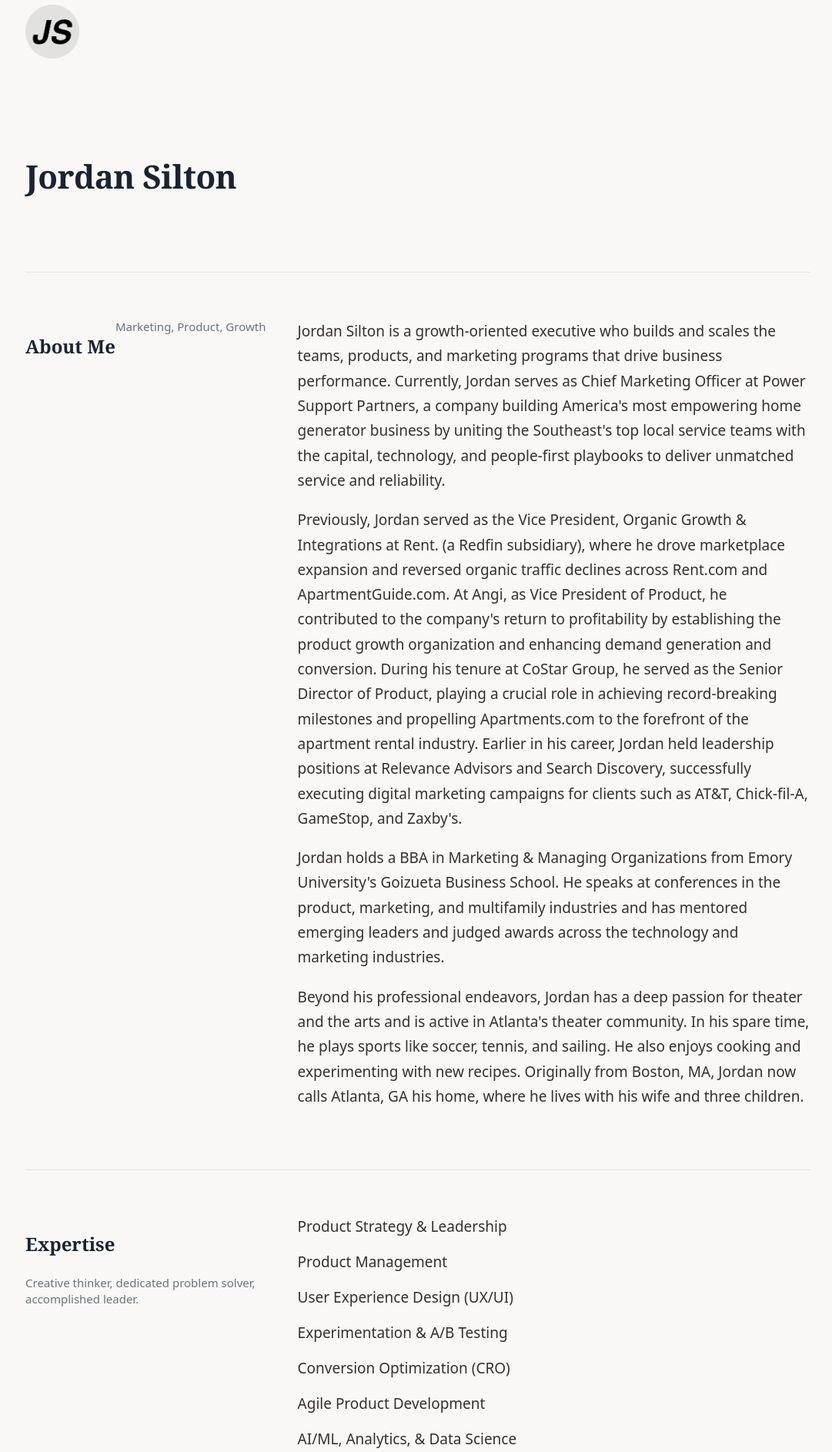
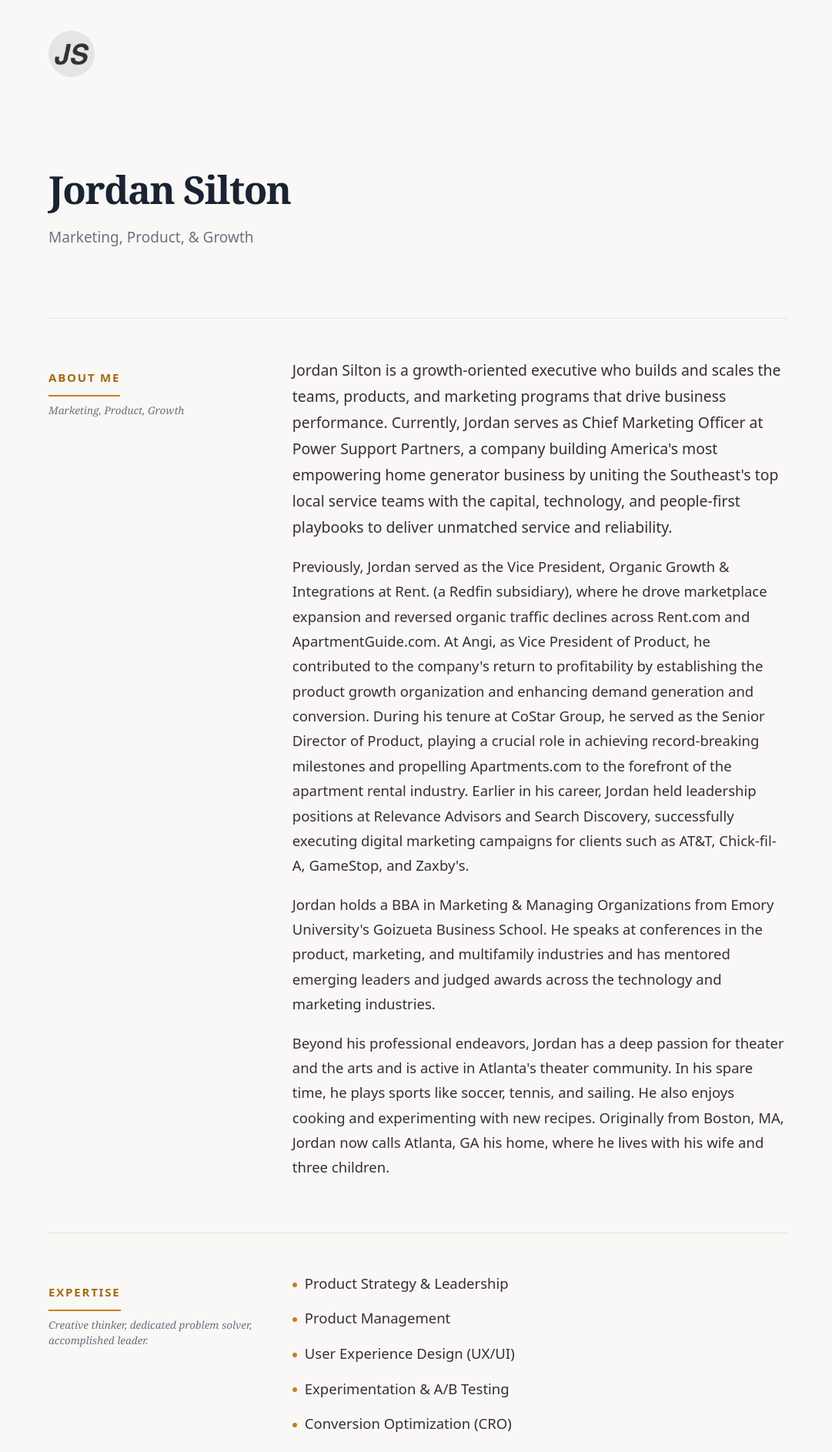
Before and after one commit to jsilton/jsilton.github.io, a Jekyll site: the page built from index.html, in a window 1280 px wide. Shown: the top 1886 px of the page at 77% size, without its empty margins (97-1178 px from the left). Built offline with Jekyll 4.4.1, drawn with Linux system fonts in a browser that asks for light colours.

Commit message:
Refresh site design with modern typography, colors, and layout
Replace dated Skeleton CSS aesthetic with warm executive-presence design:
system serif headings (Charter), system sans body, navy/amber color
palette, softer dividers, flexbox grid, and improved responsive breakpoints.
Zero external dependencies.

Co-Authored-By: Claude Opus 4.6 <noreply@anthropic.com>

```diff
--- a/_includes/contact.html
+++ b/_includes/contact.html
@@ -1,5 +1,7 @@
 <hr>
 
-<div class="row contact">
-    <p>To get in touch, connect on <a href="https://www.linkedin.com/in/jsilton/">LinkedIn</a>, send a message on <a href="https://twitter.com/jsilton">Twitter</a>, or write to <a href="mailto:jordan@jordansilton.com">jordan@jordansilton.com</a>.</p>
+<div class="row">
+    <div class="contact">
+        <p>To get in touch, connect on <a href="https://www.linkedin.com/in/jsilton/">LinkedIn</a>, send a message on <a href="https://twitter.com/jsilton">Twitter</a>, or write to <a href="mailto:jordan@jordansilton.com">jordan@jordansilton.com</a>.</p>
+    </div>
 </div>
--- a/css/main.scss
+++ b/css/main.scss
@@ -2,28 +2,14 @@
 ---
 
 /* normalize.css v8.0.1 | MIT License | github.com/necolas/normalize.css */
-
-/* Document
-   ========================================================================== */
 
 html {
   line-height: 1.15;
   -webkit-text-size-adjust: 100%;
 }
 
-/* Sections
-   ========================================================================== */
-
-body {
-  margin: 0;
-}
-
-main {
-  display: block;
-}
-
-/* Grouping content
-   ========================================================================== */
+body { margin: 0; }
+main { display: block; }
 
 hr {
   box-sizing: content-box;
@@ -36,12 +22,7 @@ pre {
   font-size: 1em;
 }
 
-/* Text-level semantics
-   ========================================================================== */
-
-a {
-  background-color: transparent;
-}
+a { background-color: transparent; }
 
 abbr[title] {
   border-bottom: none;
@@ -49,44 +30,26 @@ abbr[title] {
   text-decoration: underline dotted;
 }
 
-b,
-strong {
-  font-weight: bolder;
-}
+b, strong { font-weight: bolder; }
 
-code,
-kbd,
-samp {
+code, kbd, samp {
   font-family: monospace, monospace;
   font-size: 1em;
 }
 
-small {
-  font-size: 80%;
-}
+small { font-size: 80%; }
 
-sub,
-sup {
+sub, sup {
   font-size: 75%;
   line-height: 0;
   position: relative;
   vertical-align: baseline;
 }
 
-sub {
-  bottom: -0.25em;
-}
+sub { bottom: -0.25em; }
+sup { top: -0.5em; }
 
-sup {
-  top: -0.5em;
-}
-
-/* Embedded content
-   ========================================================================== */
-
-img {
-  border-style: none;
-}
+img { border-style: none; }
 
 .video-container {
   position: relative;
@@ -107,36 +70,20 @@ img {
   height: 100%;
 }
 
-/* Forms
-   ========================================================================== */
-
-button,
-input,
-optgroup,
-select,
-textarea {
+button, input, optgroup, select, textarea {
   font-family: inherit;
   font-size: 100%;
   line-height: 1.15;
   margin: 0;
 }
 
-button,
-input {
-  overflow: visible;
-}
-
-button,
-select {
-  text-transform: none;
-}
+button, input { overflow: visible; }
+button, select { text-transform: none; }
 
 button,
 [type="button"],
 [type="reset"],
-[type="submit"] {
-  -webkit-appearance: button;
-}
+[type="submit"] { -webkit-appearance: button; }
 
 button::-moz-focus-inner,
 [type="button"]::-moz-focus-inner,
@@ -153,9 +100,7 @@ button:-moz-focusring,
   outline: 1px dotted ButtonText;
 }
 
-fieldset {
-  padding: 0.35em 0.75em 0.625em;
-}
+fieldset { padding: 0.35em 0.75em 0.625em; }
 
 legend {
   box-sizing: border-box;
@@ -166,13 +111,8 @@ legend {
   white-space: normal;
 }
 
-progress {
-  vertical-align: baseline;
-}
-
-textarea {
-  overflow: auto;
-}
+progress { vertical-align: baseline; }
+textarea { overflow: auto; }
 
 [type="checkbox"],
 [type="radio"] {
@@ -181,56 +121,53 @@ textarea {
 }
 
 [type="number"]::-webkit-inner-spin-button,
-[type="number"]::-webkit-outer-spin-button {
-  height: auto;
-}
+[type="number"]::-webkit-outer-spin-button { height: auto; }
 
 [type="search"] {
   -webkit-appearance: textfield;
   outline-offset: -2px;
 }
 
-[type="search"]::-webkit-search-decoration {
-  -webkit-appearance: none;
-}
+[type="search"]::-webkit-search-decoration { -webkit-appearance: none; }
 
 ::-webkit-file-upload-button {
   -webkit-appearance: button;
   font: inherit;
 }
 
-/* Interactive
-   ========================================================================== */
+details { display: block; }
+summary { display: list-item; }
+template { display: none; }
+[hidden] { display: none; }
 
-details {
-  display: block;
-}
 
-summary {
-  display: list-item;
-}
+/* =========================================================================
+   Jordan Silton | jordansilton.com
+   ========================================================================= */
 
-/* Misc
-   ========================================================================== */
+/* Variables */
 
-template {
-  display: none;
-}
+$color-bg: #f9f8f6;
+$color-text: #363030;
+$color-heading: #1a2332;
+$color-secondary: #6b7280;
+$color-accent: #c47f17;
+$color-accent-dark: #a36a12;
+$color-accent-light: rgba(196, 127, 23, 0.12);
+$color-divider: #e5e2dd;
+$color-footer: #8b8680;
 
-[hidden] {
-  display: none;
-}
+$font-serif: Charter, 'Bitstream Charter', 'Sitka Text', Cambria, serif;
+$font-sans: system-ui, -apple-system, 'Segoe UI', Roboto, 'Helvetica Neue', Arial, sans-serif;
 
-/* main.scss | Jordan Silton | https://jordansilton.com */
-
-/* Grid — Flexbox */
+/* Grid */
 
 .container {
   position: relative;
   width: 100%;
-  max-width: 1020px;
+  max-width: 960px;
   margin: 0 auto;
-  padding: 0 24px;
+  padding: 0 28px;
   box-sizing: border-box;
 }
 
@@ -248,188 +185,241 @@ template {
 
 @media (min-width: 400px) {
   .container {
-    width: 85%;
+    width: 88%;
     padding: 0;
   }
 }
 
 @media (min-width: 768px) {
   .container {
-    width: 80%;
+    width: 82%;
   }
   .column,
   .columns {
-    margin-left: 4%;
+    margin-left: 5%;
   }
   .column:first-child,
   .columns:first-child {
     margin-left: 0;
   }
-  .one.column,
-  .one.columns                    { width: 4.66666666667%; }
-  .two.columns                    { width: 13.3333333333%; }
-  .three.columns                  { width: 22%;            }
-  .four.columns                   { width: 30.6666666667%; }
-  .five.columns                   { width: 39.3333333333%; }
-  .six.columns                    { width: 48%;            }
-  .seven.columns                  { width: 56.6666666667%; }
-  .eight.columns                  { width: 65.3333333333%; }
-  .nine.columns                   { width: 74.0%;          }
-  .ten.columns                    { width: 82.6666666667%; }
-  .eleven.columns                 { width: 91.3333333333%; }
-  .twelve.columns                 { width: 100%; margin-left: 0; }
+  .four.columns   { width: 28%; }
+  .eight.columns  { width: 67%; }
+  .twelve.columns { width: 100%; margin-left: 0; }
 
-  .one-third.column               { width: 30.6666666667%; }
-  .two-thirds.column              { width: 65.3333333333%; }
-
-  .one-half.column                { width: 48%; }
+  .one-third.column  { width: 30%; }
+  .two-thirds.column { width: 65%; }
+  .one-half.column   { width: 47.5%; }
 }
 
-/* Base Styles */
+/* Base */
 
 html {
   font-size: 62.5%;
 }
 
 body {
-  font-size: 1.9em;
-  line-height: 1.7;
+  font-size: 1.85em;
+  line-height: 1.75;
   font-weight: 300;
-  font-family: system-ui, -apple-system, 'Segoe UI', Roboto, 'Helvetica Neue', Arial, sans-serif;
-  background-color: #f9f8f6;
-  color: #363030;
+  font-family: $font-sans;
+  background-color: $color-bg;
+  color: $color-text;
+  -webkit-font-smoothing: antialiased;
+  -moz-osx-font-smoothing: grayscale;
 }
 
 p {
   margin-top: 0;
-}
-
-.logo {
-  img {
-    width: 70px;
-    height: 70px;
-    margin-top: 8%;
-  }
-  a {
-    border: none;
-  }
-  a:hover {
-    border: none;
-  }
+  margin-bottom: 1.8rem;
 }
 
 img {
   max-width: 100%;
 }
 
-.subhead {
-  font-size: 1.5rem;
-  font-weight: 400;
-  line-height: 1.4;
-  color: #6b7280;
-  margin-bottom: 5rem;
-  margin-left: 0;
-}
+/* Logo */
 
-.footer {
-  margin-top: 5rem;
-  margin-bottom: 3rem;
-  padding-top: 5px;
-  font-size: 1.3rem;
-  color: #8b8680;
+.logo {
+  padding-top: 4rem;
+  padding-bottom: 1rem;
+  img {
+    width: 60px;
+    height: 60px;
+    opacity: 0.8;
+    transition: opacity 0.3s ease;
+  }
   a {
-    color: #8b8680;
-    border: 0;
-    &:hover {
-      color: #6b7280;
-      border: 0;
+    border: none;
+    display: inline-block;
+  }
+  a:hover {
+    border: none;
+    img {
+      opacity: 1;
     }
   }
 }
 
-#tooltip {
-  position: absolute;
-  background: #fff;
-  color: #363030;
-  padding: 1.5rem 2rem;
-  opacity: .9;
-  font-size: 1.3rem;
-  font-weight: 400;
+/* Hero / Headline */
+
+.headline {
+  margin-bottom: 0;
 }
 
-.contact {
-  p {
-    font-weight: 400;
-    font-size: 2.4rem;
-    font-family: Charter, 'Bitstream Charter', 'Sitka Text', Cambria, serif;
-    letter-spacing: -.05rem;
-    line-height: 1.4;
-    color: #1a2332;
+h1 {
+  margin-top: 8rem;
+  margin-bottom: 1.5rem;
+  font-weight: 600;
+  font-family: $font-serif;
+  color: $color-heading;
+  letter-spacing: -.03em;
+  font-size: 3.6rem;
+  line-height: 1.15;
+}
+
+.tagline {
+  font-family: $font-sans;
+  font-size: 1.7rem;
+  font-weight: 300;
+  color: $color-secondary;
+  line-height: 1.5;
+  margin-bottom: 0;
+  padding-bottom: 4rem;
+}
+
+@media (min-width: 768px) {
+  h1 {
+    font-size: 5rem;
+    line-height: 1.1;
+    margin-top: 10rem;
+    margin-bottom: 2rem;
+  }
+  .tagline {
+    font-size: 1.9rem;
+    max-width: 70%;
   }
 }
 
-/* Typography */
+/* Section Headers */
 
-h1 {
-  margin-top: 12rem;
-  margin-bottom: 4rem;
+h2 {
+  font-size: 1.5rem;
   font-weight: 600;
-  font-family: Charter, 'Bitstream Charter', 'Sitka Text', Cambria, serif;
-  color: #1a2332;
-  letter-spacing: -.05rem;
-  font-size: 3.2rem;
-  line-height: 1.2;
+  font-family: $font-sans;
+  color: $color-accent-dark;
+  text-transform: uppercase;
+  letter-spacing: 0.12em;
+  line-height: 1.3;
+  margin-bottom: 0.8rem;
+  padding-bottom: 1.2rem;
+  border-bottom: 2px solid $color-accent;
+  display: inline-block;
+  a {
+    color: $color-accent-dark;
+    border-bottom: none;
+    &:hover {
+      color: $color-accent;
+      border-bottom: none;
+    }
+  }
 }
 
-h2, h3, h4, h5, h6 {
-  margin-bottom: 2.5rem;
+h3, h4, h5, h6 {
   font-weight: 600;
-  font-family: Charter, 'Bitstream Charter', 'Sitka Text', Cambria, serif;
-  color: #1a2332;
+  font-family: $font-serif;
+  color: $color-heading;
   letter-spacing: 0;
   line-height: 1.3;
+  margin-bottom: 2rem;
 }
 
-h2 { font-size: 2.4rem; }
-h3 { font-size: 2.2rem; }
+h3 { font-size: 2.4rem; }
 h4 { font-size: 2.0rem; }
 h5 { font-size: 1.8rem; }
 h6 { font-size: 1.6rem; }
 
-/* Larger than tablet */
-@media (min-width: 768px) {
-  h1 { font-size: 4.2rem; line-height: 1.15; }
+/* Subheads */
+
+.subhead {
+  font-size: 1.35rem;
+  font-weight: 400;
+  font-family: $font-serif;
+  font-style: italic;
+  line-height: 1.5;
+  color: $color-secondary;
+  margin-bottom: 4rem;
+  margin-left: 0;
+  p {
+    margin-bottom: 0;
+  }
+}
+
+/* Section rows */
+
+.row {
+  .four.columns {
+    padding-top: 0.5rem;
+  }
 }
 
 /* Links */
 
 a {
-  color: #1a2332;
+  color: $color-heading;
   text-decoration: none;
-  border-bottom: 1px solid #e5e2dd;
-  transition: border-color 0.3s ease;
+  border-bottom: 1px solid rgba(196, 127, 23, 0.3);
+  transition: border-color 0.3s ease, color 0.3s ease;
 }
 a:hover {
-  color: #1a2332;
-  border-bottom: 1px solid #c47f17;
+  color: $color-accent-dark;
+  border-bottom-color: $color-accent;
 }
 
 /* Lists */
 
 ul {
   list-style: none;
-  line-height: 2.6rem;
   margin-top: 0;
   margin-bottom: 0;
   padding-left: 0;
 }
+
 ol {
   list-style: decimal inside;
   padding-left: 0;
   margin-top: 0;
 }
+
 li {
-  margin-bottom: 2rem;
+  margin-bottom: 1.6rem;
+  padding-left: 1.6rem;
+  position: relative;
+  line-height: 1.6;
+  &::before {
+    content: "";
+    position: absolute;
+    left: 0;
+    top: 0.75em;
+    width: 6px;
+    height: 6px;
+    border-radius: 50%;
+    background-color: $color-accent;
+  }
+}
+
+/* Posts list — serif links, no bullets */
+ul.posts {
+  li {
+    padding-left: 0;
+    margin-bottom: 1.4rem;
+    &::before {
+      display: none;
+    }
+    a {
+      font-family: $font-serif;
+      font-size: 1.05em;
+    }
+  }
 }
 
 ul ul,
@@ -440,29 +430,95 @@ ol ul {
   font-size: 90%;
 }
 
-/* Rules */
+/* Dividers */
 
 hr {
-  margin-top: 6rem;
-  margin-bottom: 6rem;
-  border-width: 0;
-  border-top: 1px solid #e5e2dd;
+  margin-top: 5rem;
+  margin-bottom: 5rem;
+  border: 0;
+  border-top: 1px solid $color-divider;
   width: 100%;
-  text-align: left;
-  margin-left: 0;
 }
 
 hr.f {
-  margin-top: 3rem;
-  margin-bottom: 3rem;
-  border-width: 0;
-  border-top: 1px solid #e5e2dd;
+  margin-top: 2.5rem;
+  margin-bottom: 2.5rem;
+  border: 0;
+  border-top: 1px solid $color-divider;
   width: 100%;
-  text-align: left;
-  margin-left: 0;
 }
 
-/* Self Clearing Goodness */
+/* Contact Section */
+
+.contact {
+  background-color: #fff;
+  border: 1px solid $color-divider;
+  border-radius: 6px;
+  padding: 3.5rem 4rem;
+  margin-top: 1rem;
+  p {
+    font-weight: 400;
+    font-size: 2rem;
+    font-family: $font-serif;
+    letter-spacing: -.02em;
+    line-height: 1.5;
+    color: $color-heading;
+    margin-bottom: 0;
+    a {
+      border-bottom-width: 2px;
+    }
+  }
+}
+
+@media (max-width: 767px) {
+  .contact {
+    padding: 2.5rem 2.5rem;
+  }
+}
+
+/* Footer */
+
+.footer {
+  margin-top: 4rem;
+  margin-bottom: 3rem;
+  padding-top: 5px;
+  font-size: 1.2rem;
+  color: $color-footer;
+  text-align: center;
+  a {
+    color: $color-footer;
+    border: 0;
+    &:hover {
+      color: $color-secondary;
+      border: 0;
+    }
+  }
+}
+
+/* Tooltip */
+
+#tooltip {
+  position: absolute;
+  background: #fff;
+  color: $color-text;
+  padding: 1.5rem 2rem;
+  opacity: .9;
+  font-size: 1.3rem;
+  font-weight: 400;
+  border-radius: 4px;
+  box-shadow: 0 2px 8px rgba(0,0,0,0.1);
+}
+
+/* Lead paragraph */
+
+.eight.columns {
+  p:first-of-type {
+    font-size: 1.05em;
+  }
+}
+
+/* Clearfix */
+
 .container:after,
 .row:after,
 .u-cf {
@@ -470,3 +526,20 @@ hr.f {
   display: table;
   clear: both;
 }
+
+/* Print */
+
+@media print {
+  body {
+    background: #fff;
+    color: #000;
+    font-size: 12pt;
+  }
+  .logo, .contact, .footer, hr {
+    display: none;
+  }
+  a {
+    color: #000;
+    border: none;
+  }
+}
--- a/index.html
+++ b/index.html
@@ -10,6 +10,7 @@ redirect_from:
 <div class="row headline">
     <div class="twelve columns">
         <h1>{{ site.name }}</h1>
+        <p class="tagline">{{ site.description }}</p>
     </div>
 </div>
 
```
